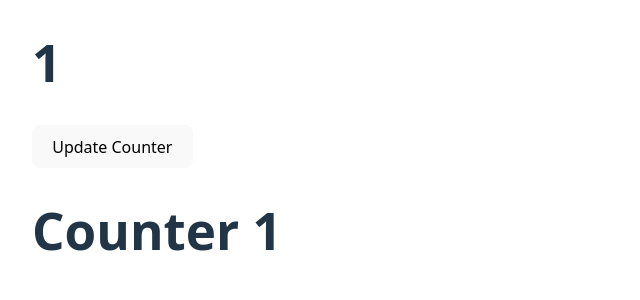
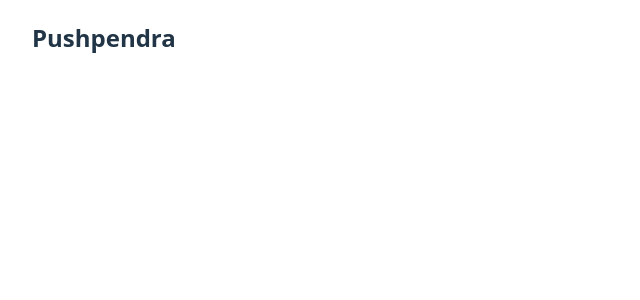
Before and after one commit to pushpendra-407/react-blog, a React (Vite) app: page / in a window 1280 px wide. Shown: the top 300 px of the page, without its empty margins (0-640 px from the left). Built offline with nearby package versions, Linux system fonts and the light colour scheme.

Commit message:
Learning Props

```diff
--- a/src/App.jsx
+++ b/src/App.jsx
@@ -34,7 +34,8 @@ return <div>
       <li>Learn Backend</li>
       <li>Get a Job and settled</li>
     </ul> */}
-  <User />
+  {/* <User /> */}
+  <Header/>
     {/* <button onClick={()=>callFun("Banana")}>Click Me</button> */}
   </div>
 
--- /dev/null
+++ b/src/Props.jsx
@@ -0,0 +1,3 @@
+export default Props = () => {
+  return "From Props"
+}
--- a/src/user.jsx
+++ b/src/user.jsx
@@ -42,7 +42,7 @@ export default function User() {
         count==2 ? <h1>Counter 2</h1>:
         count==3 ? <h1>Counter 3</h1>:
         count==4 ? <h1>Counter 4</h1>:
-        <h1>Counter not found</h1>
+        <h4>Oops!! I did not set counter for this value.</h4>
       }
 
     </div>
```
